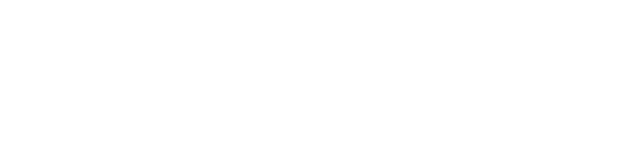
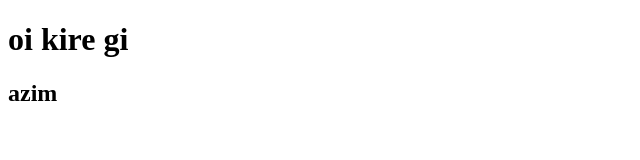
Before and after one commit to mdfazlaazim/my-exam-routine, a plain HTML site: page index.html in a window 1280 px wide. Shown: the whole page, without its empty margins (0-640 px from the left). Drawn offline with Linux system fonts and the light colour scheme.

Commit message:
update the html file

```diff
--- a/index.html
+++ b/index.html
@@ -6,6 +6,7 @@
     <title>Document</title>
 </head>
 <body>
-
+    <h1> oi kire gi</h1>
+    <h2>azim</h2>
 </body>
 </html>
```
